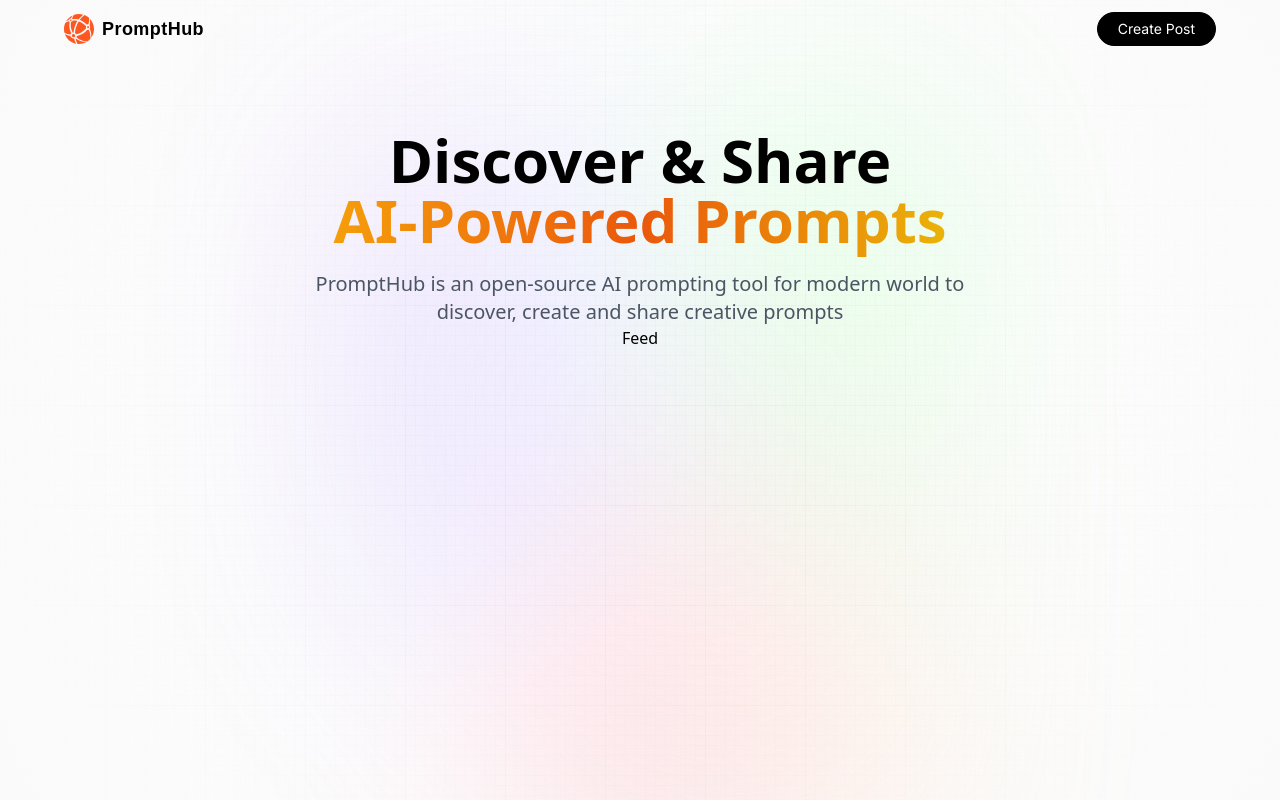
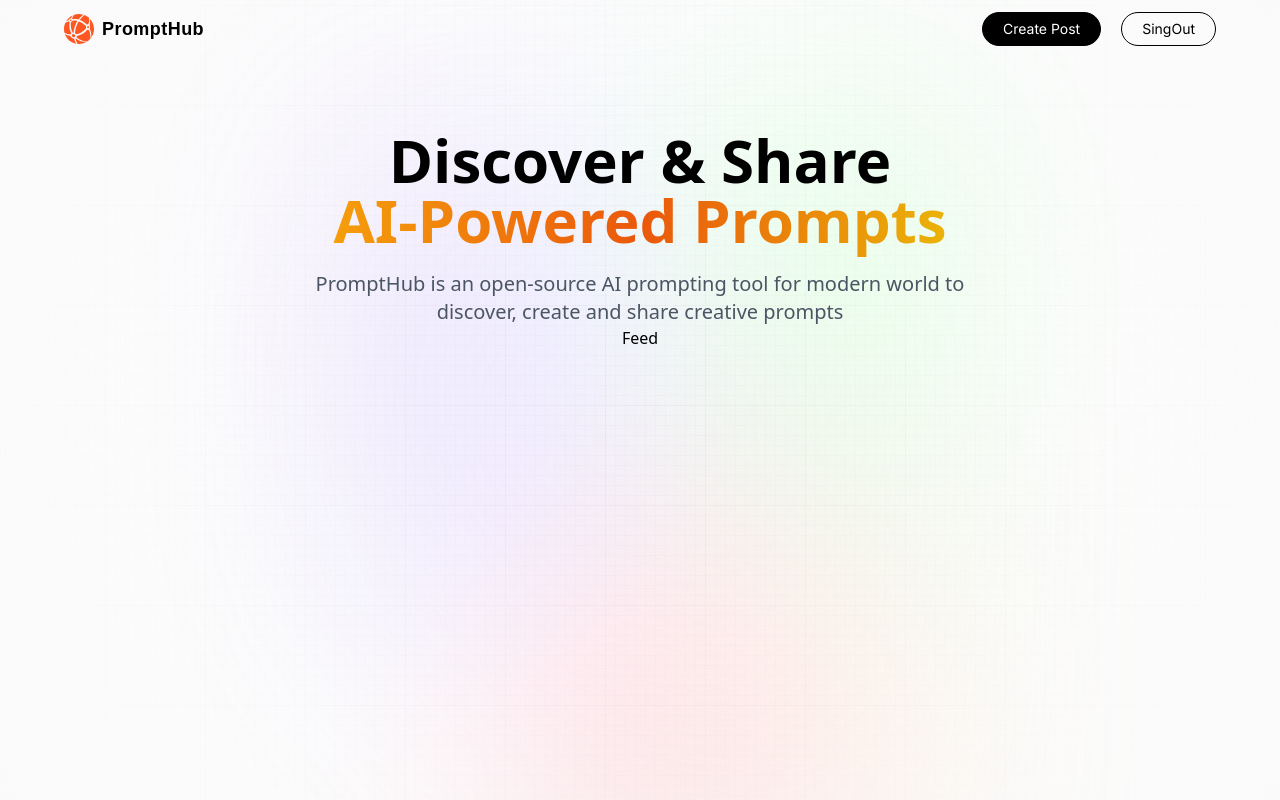
Before and after one commit to Pritam28877/PromptHub-next-js, a Next.js app: page / in a window 1280 px wide. Built offline with nearby package versions, Linux system fonts and the light colour scheme.

Commit message:
add the sighout btn

```diff
--- a/components/NavBar.jsx
+++ b/components/NavBar.jsx
@@ -5,6 +5,9 @@ import { useState } from "react";
 
 const NavBar = () => {
   const [isUserLoggedIN, setIsUserLoggedIN] = useState(true);
+  const singOut = ()=>{
+
+  }
   return (
     <nav className="flex-between w-full mb-16 pt-3">
       <Link href="/" className="flex gap-2 flex-center">
@@ -17,7 +20,7 @@ const NavBar = () => {
         />
         <p className="logo_text">PromptHub</p>
       </Link>
-      {/* Mobile Navigation */}
+      {/* Desktop Navigation */}
       <div className="sm:flex hidden">
         {isUserLoggedIN ? (
           <div className="flex gap-3 md:gap-5">
@@ -25,6 +28,11 @@ const NavBar = () => {
               {" "}
               Create Post
             </Link>
+            <button
+              type="button"
+              onClick={singOut}
+              className="outline_btn"
+            >SingOut</button>
           </div>
         ) : (
           <></>
```
